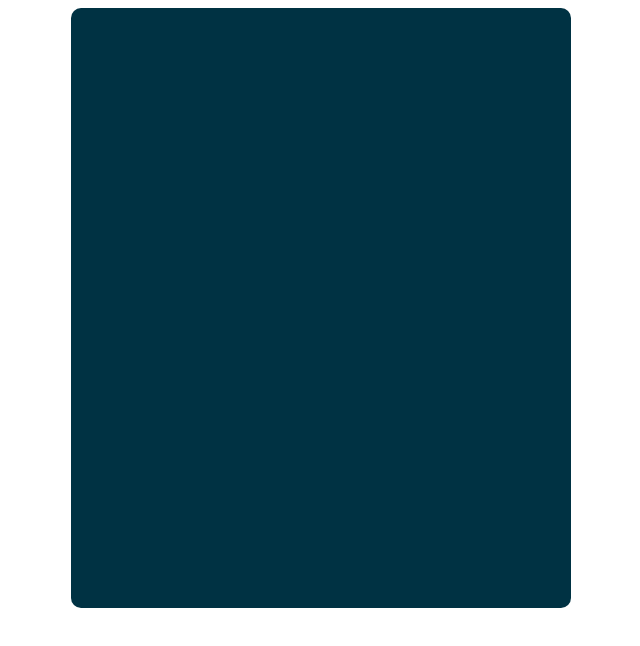
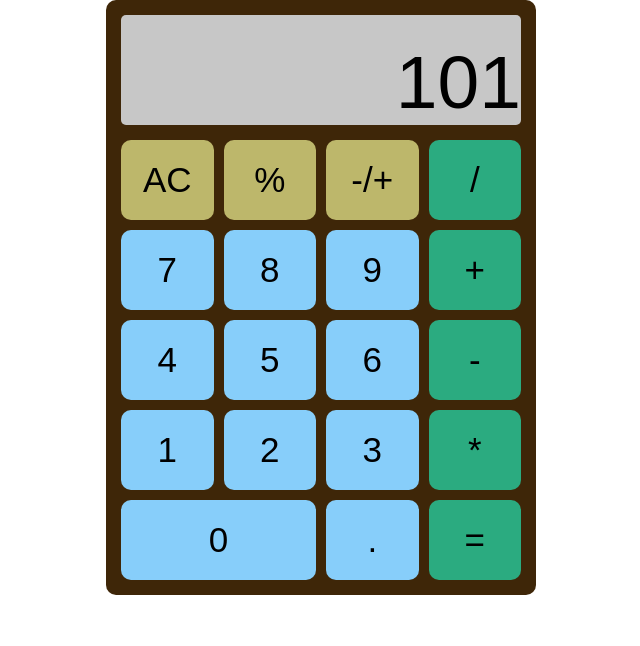
Before and after one commit to gregorsunta/top-calculator, a plain HTML site: page index.html in a window 1280 px wide. Shown: the whole page, without its empty margins (319-959 px from the left). Drawn offline with Linux system fonts and the light colour scheme.

Commit message:
edit html, css and js

```diff
--- a/index.html
+++ b/index.html
@@ -7,8 +7,29 @@
   <body>
     <div class="container">
       <div class="calculator">
-        <div class="buttons"></div>
-        <div class="display"></div>
+        <div class="display">101</div>
+        <div class="buttons">
+          <button class="btn btn-utilities btn-clear">AC</button>
+          <button class="btn btn-utilities btn-fraction">%</button>
+          <button class="btn btn-utilities btn-opposite">-/+</button>
+          <button class="btn btn-operator">/</button>
+          <button class="btn btn-num">7</button>
+          <button class="btn btn-num">8</button>
+          <button class="btn btn-num">9</button>
+          <button class="btn btn-operator">+</button>
+          <button class="btn btn-num">4</button>
+          <button class="btn btn-num">5</button>
+          <button class="btn btn-num">6</button>
+          <button class="btn btn-operator">-</button>
+          <button class="btn btn-num">1</button>
+          <button class="btn btn-num">2</button>
+          <button class="btn btn-num">3</button>
+          <button class="btn btn-operator">*</button>
+          <button class="btn btn-num btn-num-zero">0</button>
+
+          <button class="btn btn-dot">.</button>
+          <button class="btn btn-sum">=</button>
+        </div>
       </div>
     </div>
   </body>
--- a/style.css
+++ b/style.css
@@ -1,10 +1,73 @@
+* {
+  font-family: sans-serif;
+  box-sizing: border-box;
+  margin: 0;
+  padding: 0;
+  border: 0;
+
+  --border-radius-calc: 10px;
+  --border-radius-btns: 10px;
+  --border-radius-display: 5px;
+  --calc-items-height: 600px;
+  --calc-items-width: 400px;
+  --calc-display-height: 110px;
+}
+
 .container {
   display: flex;
   justify-content: center;
 }
 .calculator {
-  background-color: rgb(0, 50, 67);
-  width: 500px;
-  height: 600px;
-  border-radius: 10px;
+  background-color: rgb(62, 38, 8);
+
+  border-radius: var(--border-radius-calc);
+  display: flex;
+  flex-direction: column;
+  justify-content: center;
+  align-items: center;
+  gap: 15px;
+  padding: 15px;
 }
+
+.display {
+  width: calc(var(--calc-items-width));
+  height: var(--calc-display-height);
+  background-color: rgb(199, 199, 199);
+  border-radius: var(--border-radius-display);
+  /* margin: 10px; */
+
+  display: flex;
+  justify-content: end;
+  align-items: end;
+  font-size: 75px;
+  font-weight: 500;
+}
+
+.buttons {
+  width: var(--calc-items-width);
+  height: var(--calc-items-height) var(--calc-display-height);
+  display: grid;
+  grid-template-columns: repeat(4, minmax(0, 1fr));
+  grid-template-rows: repeat(5, minmax(0, 1fr));
+  gap: 10px;
+}
+
+.btn {
+  border-radius: var(--border-radius-btns);
+  font-size: 35px;
+  padding: 20px;
+  background-color: lightskyblue;
+}
+
+.btn-operator,
+.btn-sum {
+  background-color: rgb(43, 171, 128);
+}
+.btn-utilities {
+  background-color: darkkhaki;
+}
+.btn-num-zero {
+  grid-column: 1 / 3;
+  /* width: 50px; */
+  /* height: 50px; */
+}
```
